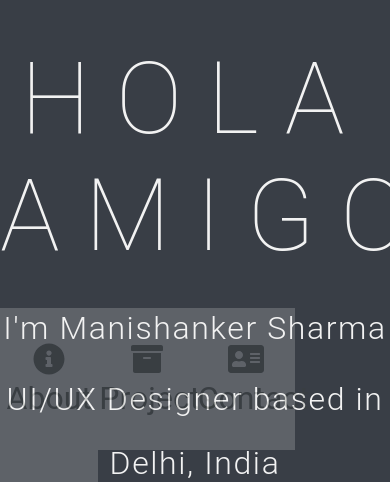
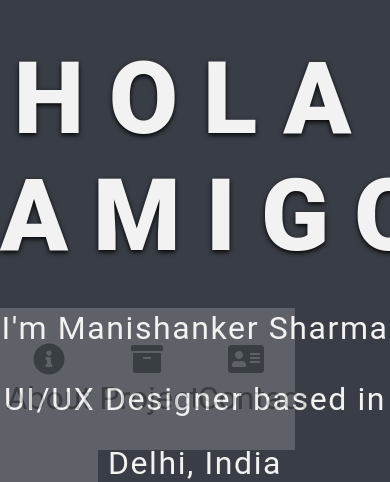
Before and after one commit to manitesharma/portfolio, a plain HTML site: page index.html in a window 390 px wide. Shown: the part 214-696 px from the top of the page. Drawn offline with nearby package versions, Linux system fonts and the light colour scheme; files that its build step writes are made by us from their sources; files whose address does not match are found by name.

Commit message:
Add files via upload

```diff
--- a/css/style.css
+++ b/css/style.css
@@ -48,11 +48,12 @@ body{
     letter-spacing: 0.25em;
     margin: 5% 0em;
     text-transform:uppercase;
-    font-weight: 200;
+    font-weight: 800;
+    text-shadow: 0px 2px 5px #000;
 }
 .introduction-p{
     float: left;
-    font-weight: 300;
+    font-weight: 400;
     width: 100%;
     font-size: 20px;
     letter-spacing: 0.05em;
@@ -420,12 +421,9 @@ body{
     font-size: 100px;
     letter-spacing: 0.25em;
     margin: 5% 0em;
-    text-transform:uppercase;
-    font-weight: 200;
 }
 .introduction-p{
     float: left;
-    font-weight: 300;
     width: 100%;
     font-size: 2em;
     letter-spacing: 0.05em;
```
